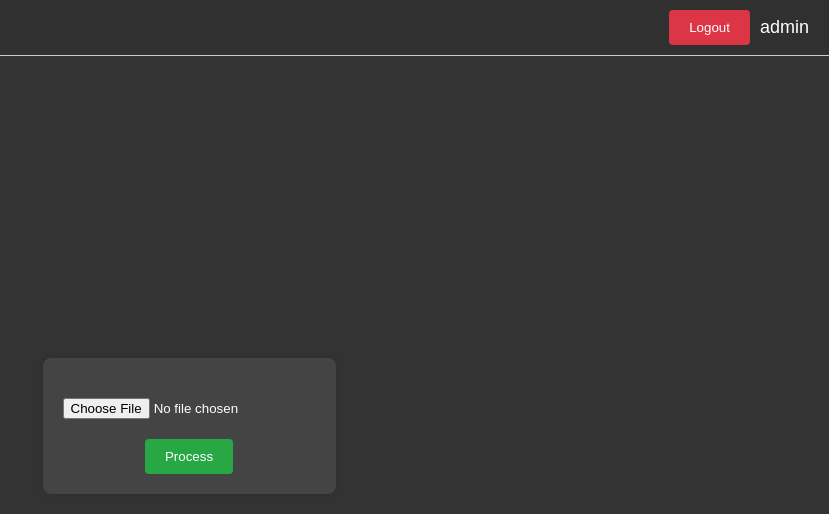
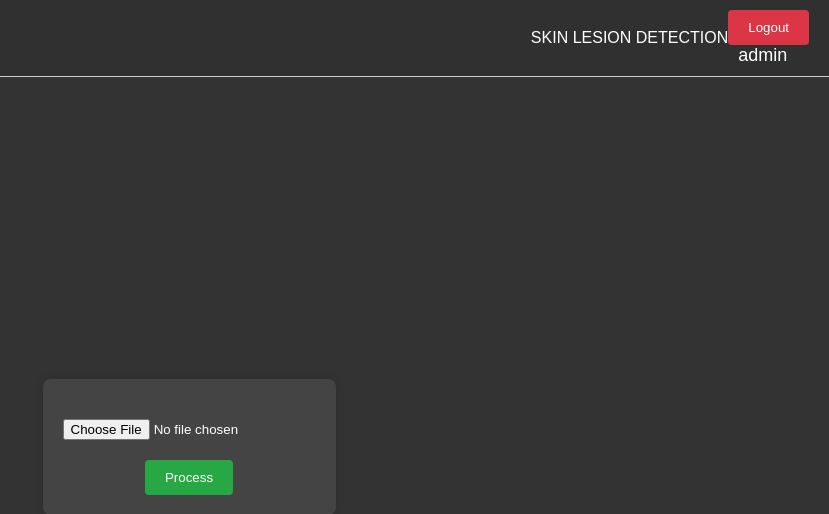
Before and after one commit to Pdz28/skin_lesion_detection, a Flask app: page / in a window 1280 px wide. Shown: the top 514 px of the page, without its empty margins (451-1280 px from the left). Run offline with Flask 3, Linux system fonts and the light colour scheme; a user stored in the database is signed in.

Commit message:
Update index.html

```diff
--- a/templates/index.html
+++ b/templates/index.html
@@ -2,13 +2,16 @@
 <html lang="en">
 <head>
   <meta charset="UTF-8">
-  <title>Index</title>
+  <title>Skin Lesion Detection</title>
   <link rel="stylesheet" href="{{ url_for('static', filename='styles.css') }}">
 </head>
 <body>
   <div class="header">
-    <button class="logout-button" onclick="logout()">Logout</button>
-    <div class="username">{{ username }}</div>
+    <div class="title">SKIN LESION DETECTION</div>
+    <div class="user-controls">
+      <button class="logout-button" onclick="logout()">Logout</button>
+      <div class="username">{{ username }}</div>
+    </div>
   </div>
   <div class="container">
     <div class="upload-box">
```
